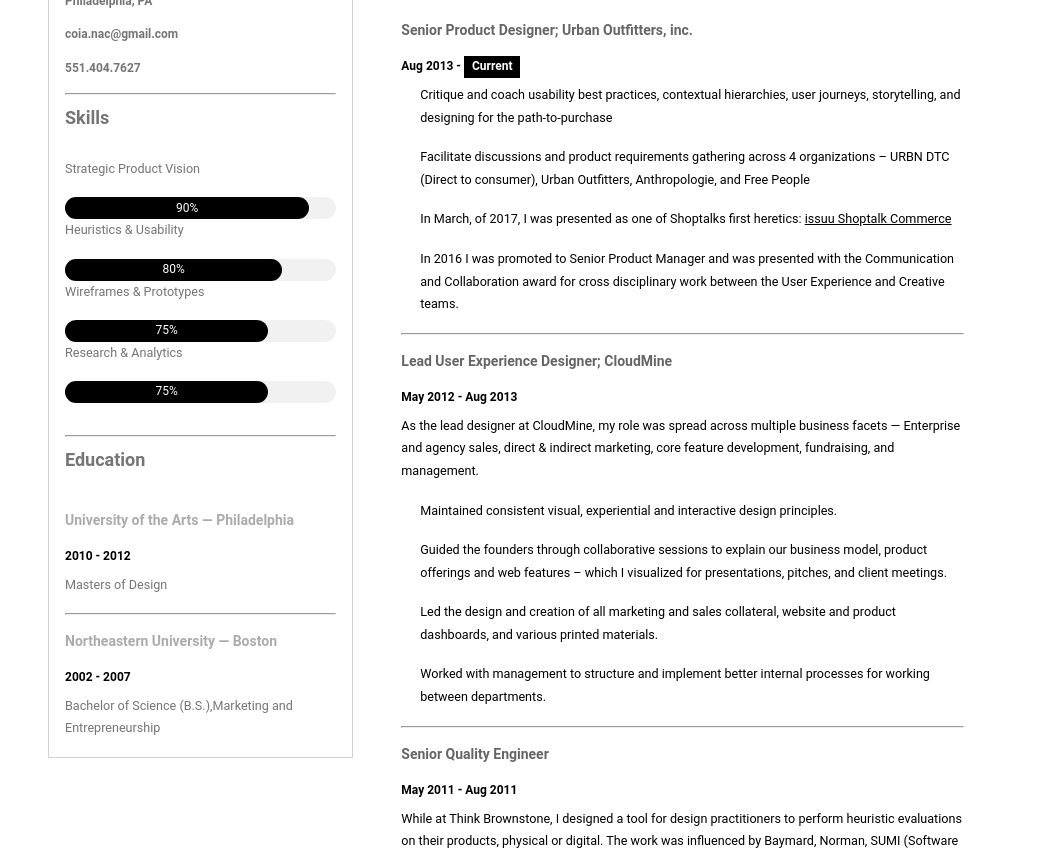
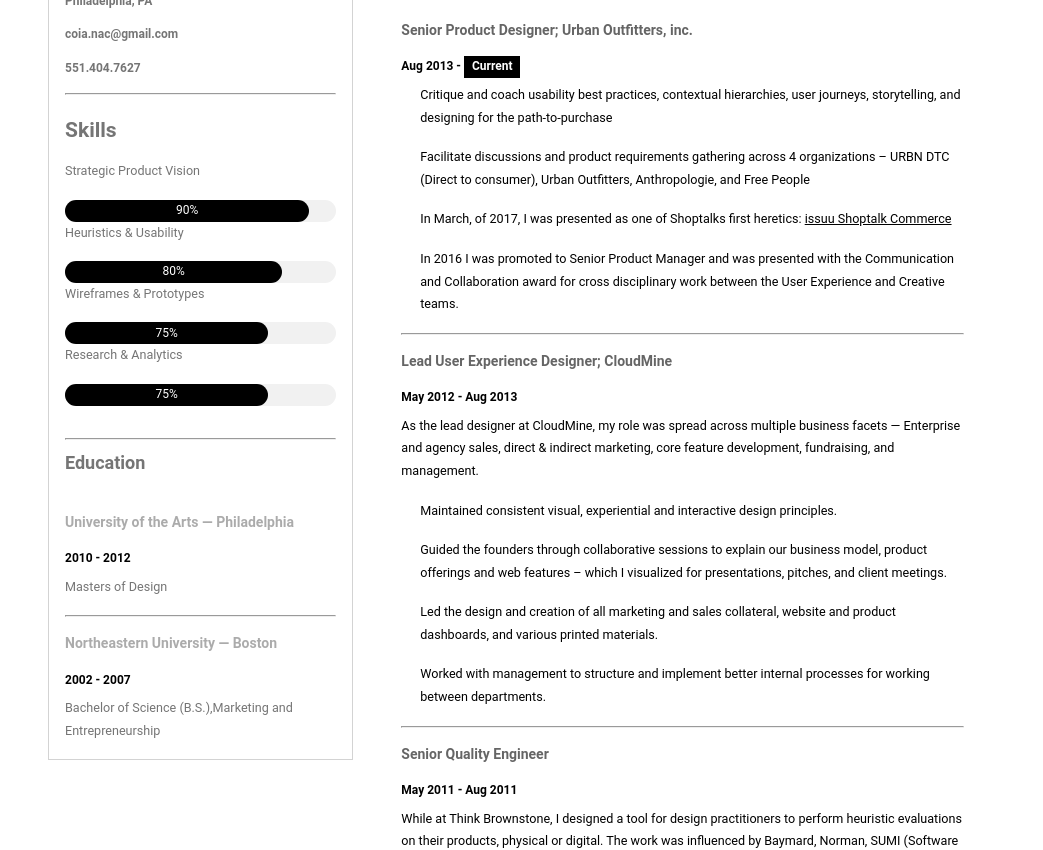
Before and after one commit to dyutibarma/monochrome, a Jekyll site: the page built from cv.md, in a window 1280 px wide. Shown: the part 187-1037 px from the top of the page, without its empty margins (118-1161 px from the left). Built offline with Jekyll 4.4.1, drawn with Linux system fonts in a browser that asks for light colours.

Commit message:
Update cv.md

```diff
--- a/cv.md
+++ b/cv.md
@@ -25,7 +25,7 @@
     <h6>coia.nac@gmail.com</h6>
     <h6>551.404.7627</h6>
     <hr>
-      <p class="w3-large"><b>Skills</b></p>
+      <h3><b>Skills</b></h3>
           <p>Strategic Product Vision</p>
           <div class="w3-light-grey w3-round-xlarge w3-small">
             <div class="w3-container w3-center w3-round-xlarge w3-black" style="width:90%">90%</div>
```
